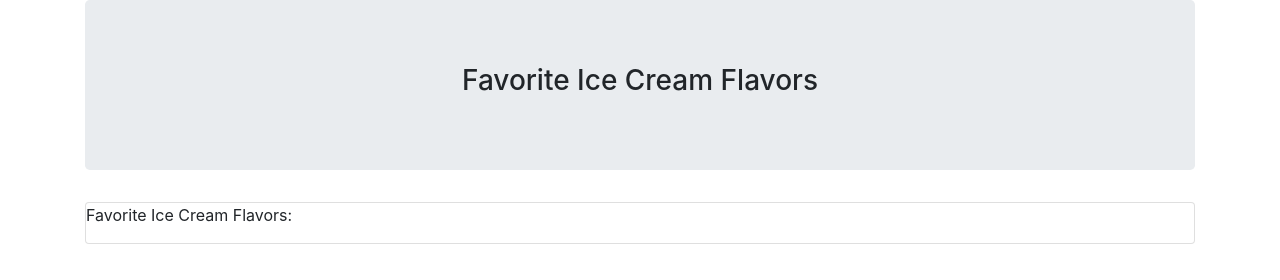
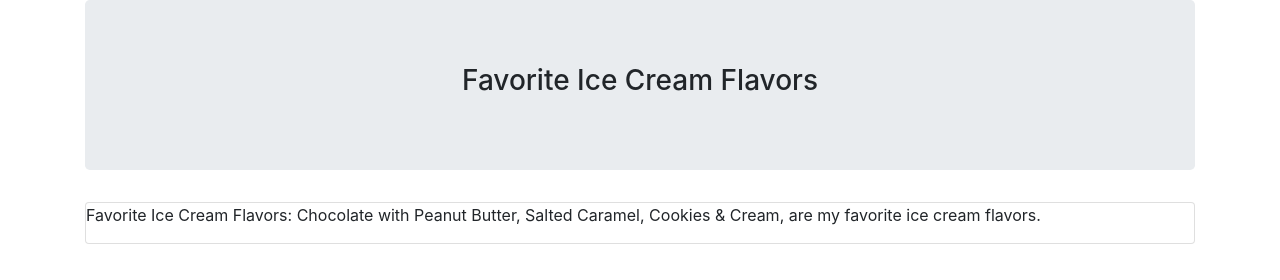
Before and after one commit to mandystar018/Favorite-Ice-Cream, a plain HTML site: page index.html in a window 1280 px wide. Drawn offline with Linux system fonts and the light colour scheme.

Commit message:
fix output on .html and .js to keep 'are my favorite ice cream flavors.' from looping
Co-authored-by: Amanda Otero <mandystar018@gmail.com>

```diff
--- a/index.html
+++ b/index.html
@@ -13,7 +13,7 @@
       <h3>Favorite Ice Cream Flavors</h3>
     </div>
     <div class="card">
-      <p>Favorite Ice Cream Flavors: <span id="flavors"></span></p>
+      <p>Favorite Ice Cream Flavors: <span id="flavors"></span>are my favorite ice cream flavors.</p>
     </div>
   </div>
 
--- a/js/scripts.js
+++ b/js/scripts.js
@@ -1,10 +1,11 @@
 $(document).ready(function(){
-  event.preventDefault();
+  // event.preventDefault();
 
-const flavorArray = ["Vanilla", "Chocolate", "Strawberry", "Salted Caramel", "Cookies & Cream"];
+const flavorArray = ["Chocolate with Peanut Butter", "Salted Caramel", "Cookies & Cream"];
 
 flavorArray.forEach(function(element){
-  $("#flavors").append(element + "is my favorite flavor of ice cream.")
+  // $("#flavors").append(element + "are my favorite flavors of ice cream.")
+  $("#flavors").append(element + ", ")
 })
 
 })
```
